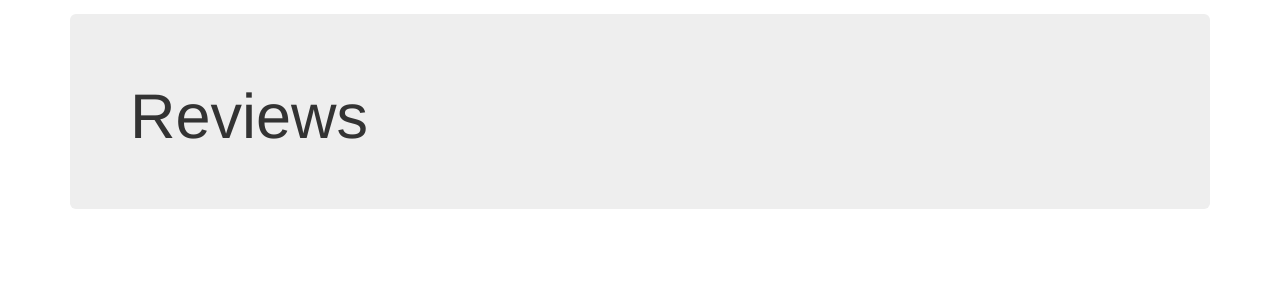
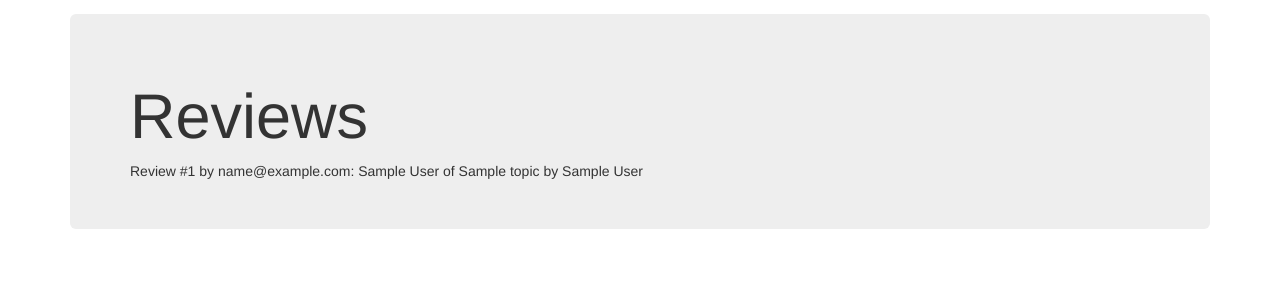
Before and after one commit to olety/Diplomatool, a Django app: page /reviews in a window 1280 px wide. Shown: the part 51-351 px from the top of the page. Run offline with Django 3.2, Linux system fonts and the light colour scheme; a user stored in the database is signed in; tables that the repository leaves empty hold one stand-in row (values such as "Sample post"); some libraries are stand-ins or nearby versions.

Commit message:
Added a ReviewListView and modified Review model

```diff
--- a/site_app/forms.py
+++ b/site_app/forms.py
@@ -104,5 +104,5 @@ class DefenseChangeForm(forms.ModelForm):
         fields = ('thesis', 'date', 'successful', 'second_defense')
 
 
-class ReviewerForm(forms.Form):
+class ReviewUploadForm(forms.Form):
     pass
--- a/site_app/models.py
+++ b/site_app/models.py
@@ -188,7 +188,7 @@ class Review(models.Model):
         return self.get_review_name()
 
     def get_review_name(self):
-        review_name = 'Review: {} {}'.format(self.id, self.thesis.get_thesis_name())
+        review_name = 'Review #{} by {} of {}'.format(self.id, self.author, self.thesis.get_thesis_name())
         return review_name.strip()
 
 
--- a/site_app/templates/reviewer/review_list.html
+++ b/site_app/templates/reviewer/review_list.html
@@ -8,5 +8,9 @@
 
 {% block jumbo %}
     <h1>Reviews</h1>
-
+    {% if review_list %}
+        {% for review in review_list %}
+            {{ review }}
+        {% endfor %}
+    {% endif %}
 {% endblock %}
--- a/site_app/views.py
+++ b/site_app/views.py
@@ -2,9 +2,10 @@ from django.contrib.auth.decorators import login_required
 from django.http import Http404
 from django.shortcuts import redirect
 from django.utils.decorators import method_decorator
+from django.views.generic import ListView
 from django.views.generic import TemplateView
 from functools import wraps
-
+from . import models
 
 def check_group(group_name):
     def _check_group(view_func):
@@ -24,5 +25,11 @@ class ProfileView(TemplateView):
 
 @method_decorator(login_required, name='dispatch')
 @method_decorator(check_group('Reviewer'), name='dispatch')
-class ReviewsView(TemplateView):
-    template_name = "reviewer/review_list.html"
+class ReviewsView(ListView):
+
+    model = models.Review
+    context_object_name = 'review_list'
+    template_name = 'reviewer/review_list.html'
+
+    def get_queryset(self):
+        return models.Review.objects.filter(author=self.request.user)
```
